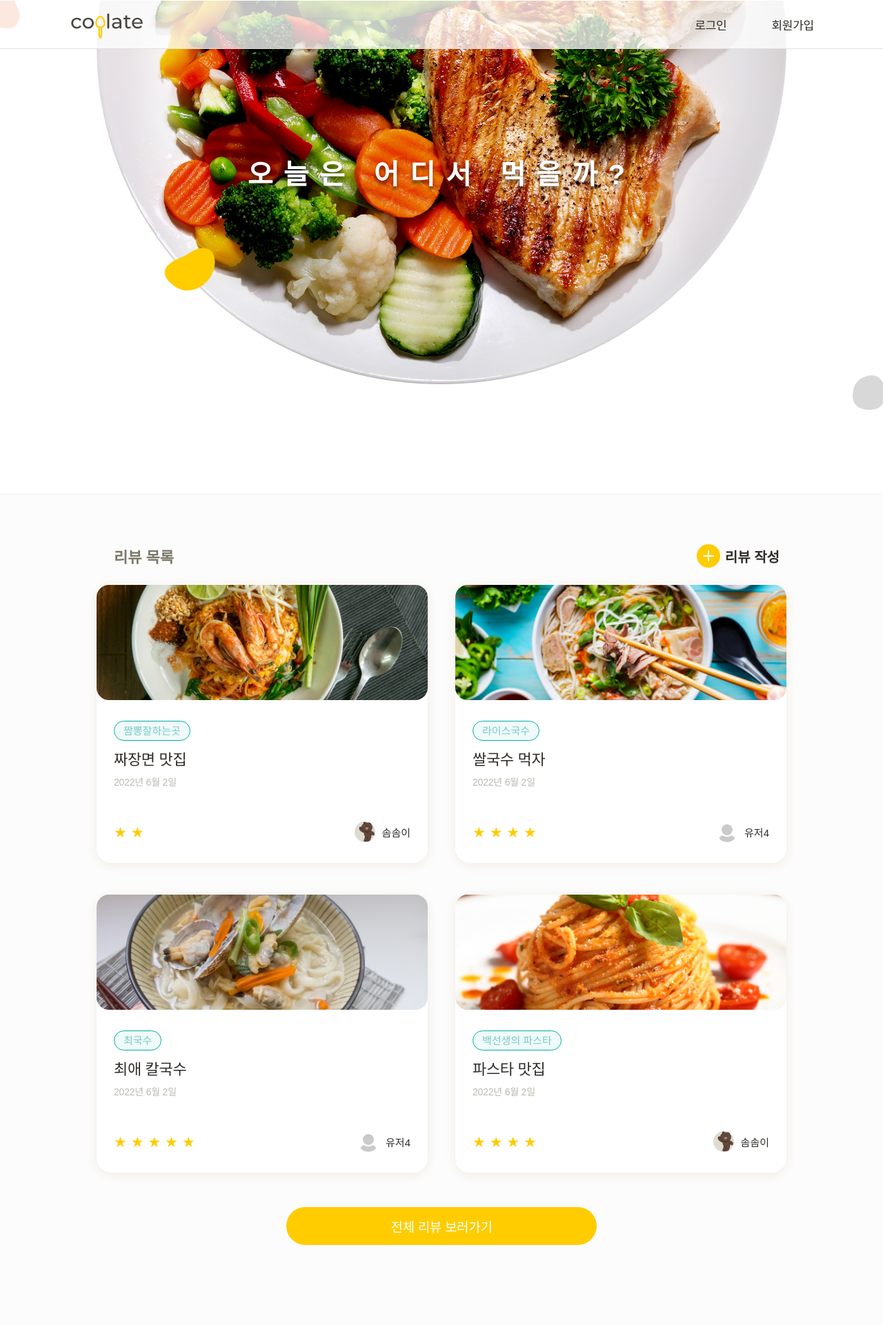
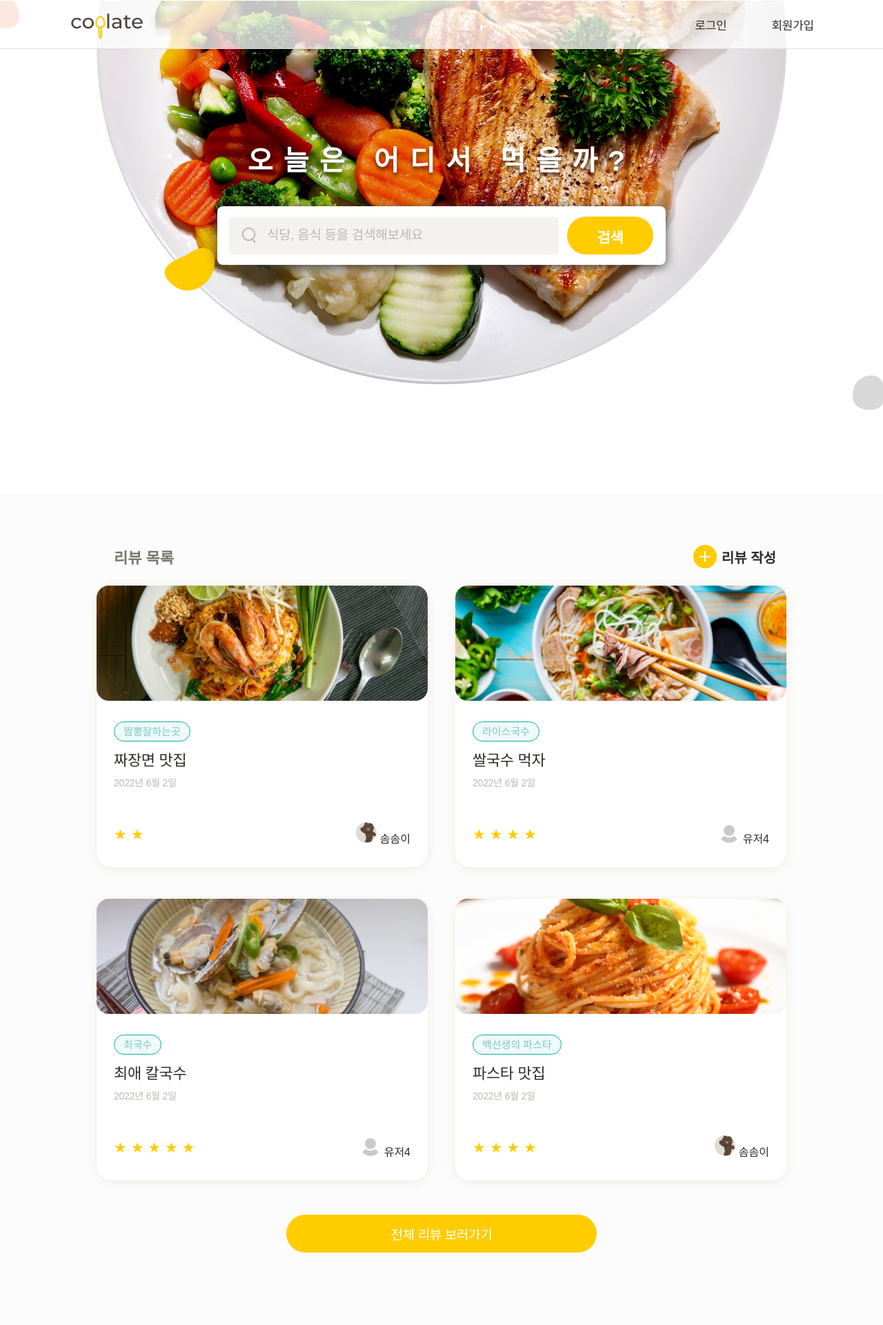
Before and after one commit to kimwoongasd/django_allauth, a Django app: page / in a window 1280 px wide. Shown: the top 1921 px of the page at 69% size. Run offline with Django 4.2, Linux system fonts and the light colour scheme; data comes from the database, SQL or seed files in the repository; both versions use the stored data as it was after the commit; some libraries are stand-ins or nearby versions; some web fonts are replaced.

Commit message:
append search

```diff
--- a/plate/static/plate/styles/style.css
+++ b/plate/static/plate/styles/style.css
@@ -127,7 +127,7 @@
   display: flex;
   justify-content: space-between;
   align-items: center;
-  margin: 25px 10px 25px 25px;
+  margin: 25px 15px 25px 25px;
 }
 
 .content-list .header h2 {
@@ -257,20 +257,11 @@
   margin-top: 170px;
 }
 
-/* search-button */
-
-.search-form .cp-button {
-  width: 125px;
-  height: 55px;
-  font-size: 21px;
-  font-weight: bold;
-  margin-left: 12px;
-}
-
 /* main-header */
 
 .main-header {
   margin-top: -70px;
+  padding-bottom: 160px;
   border-bottom: 1px solid var(--main-header-border);
   background-color: var(--main-header-background);
   position: relative;
@@ -283,23 +274,12 @@
   align-items: center;
   max-width: 1000px;
   width: 100%;
+  height: 556px;
   margin: 0 auto;
   background-size: contain;
   background-repeat: no-repeat;
   background-position: top;
   background-image: url("../assets/main-bg.jpg");
-}
-
-.main-header .content > h1 {
-  margin: 220px 10px 437px;
-  text-shadow: 0 5px 5px rgba(0, 0, 0, 0.5);
-  font-size: 40px;
-  letter-spacing: 15.4px;
-  text-align: center;
-  word-break: keep-all;
-  color: var(--main-header);
-  position: relative;
-  z-index: 1;
 }
 
 .main-header .fg {
@@ -313,6 +293,75 @@
   background-position: top;
   background-size: 1749px;
   background-image: url("../assets/main-fg.svg");
+}
+
+.main-header .content > * {
+  z-index: 1;
+}
+
+.main-header .content > h1 {
+  text-shadow: 0 5px 5px rgba(0, 0, 0, 0.5);
+  font-size: 40px;
+  letter-spacing: 15.4px;
+  text-align: center;
+  word-break: keep-all;
+  color: var(--main-header);
+  margin-bottom: 40px;
+}
+
+.main-header .header-search {
+  padding: 15px 18px 15px 17px;
+  border-radius: 8px;
+  background-color: #fff;
+  box-shadow: 0 3px 16px 0 #46433d;
+}
+
+/* search-form */
+
+.search-form {
+  width: 615px;
+  display: flex;
+}
+
+/* search-input */
+
+input.search-input {
+  flex: 1 1;
+  height: 55px;
+  font-size: 19px;
+  letter-spacing: -0.3px;
+  padding: 16px 0 16px 55px;
+  border: none;
+  background-color: var(--search-input-background);
+  outline: none;
+  border-radius: 7px;
+  background-image: url(../icons/ic-search.svg);
+  background-repeat: no-repeat;
+  background-position: 18px 15px;
+}
+
+input.search-input::placeholder {
+  color: var(--input-placeholder);
+}
+
+/* search-button */
+
+.search-form .cp-button {
+  width: 125px;
+  height: 55px;
+  font-size: 21px;
+  font-weight: bold;
+  margin-left: 12px;
+}
+
+/* search-results */
+
+.search-results .search-form {
+  margin-bottom: 45px;
+}
+
+.search-results .content-list .header {
+  margin-left: 0px;
 }
 
 /* review-detail */
@@ -897,15 +993,15 @@
   margin-right: 9px;
 }
 
-/* review-author */
+/* author */
 
-.review-author {
+.author {
   display: flex;
   align-items: center;
   font-size: 15px;
 }
 
-.review-author > :not(:last-child) {
+.author > :not(:last-child) {
   margin-right: 10px;
 }
 
--- a/plate/templates/plate/index.html
+++ b/plate/templates/plate/index.html
@@ -6,6 +6,12 @@
     <div class="content">
       <div class="fg"></div>
       <h1>오늘은 어디서 먹을까?</h1>
+      <div class="header-search">
+        <form class="search-form" action="{% url 'search' %}" method="get">
+          <input class="search-input" name="query" type="text" placeholder="식당, 음식 등을 검색해보세요" required>
+          <button class="cp-button search-button" type="submit">검색</button>
+        </form>
+      </div>
     </div>
   </div>
 
--- a/plate/urls.py
+++ b/plate/urls.py
@@ -11,6 +11,7 @@
     ),
     path('reviews/', views.ReviewListView.as_view(), name='review-list'),
     path('reviews/following/', views.FollowingReviewListView.as_view(), name='following-review-list'),
+    path("search/", views.SearchView.as_view(), name="search"),
     path("review/new/", views.ReviewCreate.as_view(), name="review-create"),
     path("review/<int:review_id>/edit/", views.ReviewUpdate.as_view(), name="review-update"),
     path("review/<int:review_id>/delete/", views.ReviewDelete.as_view(), name="review-delete"),
--- a/plate/views.py
+++ b/plate/views.py
@@ -2,6 +2,7 @@
 from django.urls import reverse
 from django.views.generic import ListView, DetailView, CreateView, UpdateView, DeleteView, View
 from django.contrib.contenttypes.models import ContentType
+from django.db.models import Q
 from allauth.account.views import PasswordChangeView
 from braces.views import LoginRequiredMixin
 from plate.models import Review, User, Comment, Like
@@ -20,19 +21,38 @@
 
 class ReviewListView(ListView):
     model = Review
-    context_object_name = 'reviews'
-    template_name = 'plate/review_list.html'
+    context_object_name = "reviews"
+    template_name = "plate/review_list.html"
     paginate_by = 8
-    ordering = ['-dt_created']
+    ordering = ["-dt_created"]
 
 class FollowingReviewListView(LoginRequiredMixin, ListView):
     model = Review
-    context_object_name = 'following_reviews'
-    template_name = 'plate/following_review_list.html'
+    context_object_name = "following_reviews"
+    template_name = "plate/following_review_list.html"
     paginate_by = 8
 
     def get_queryset(self):
         return Review.objects.filter(author__followers=self.request.user)
+
+class SearchView(ListView):
+    model = Review
+    context_object_name = "search_results"
+    template_name = "plate/search_results.html"
+    paginate_by = 8
+
+    def get_queryset(self):
+        query = self.request.GET.get('query', '')
+        return Review.objects.filter(
+            Q(title__icontains=query)
+            | Q(store_name__icontains=query)
+            | Q(content__icontains=query)
+            )
+
+    def get_context_data(self, **kwargs):
+        context = super().get_context_data(**kwargs)
+        context["query"] = self.request.GET.get('query', '')
+        return context
 
 class ReviewDetail(DetailView):
     model = Review
```
Also changed, not shown: other parts of plate/static/plate/styles/style.css (+68 -72 lines), plate/templates/plate/search_results.html (added, +21 -0 lines), db.sqlite3.
